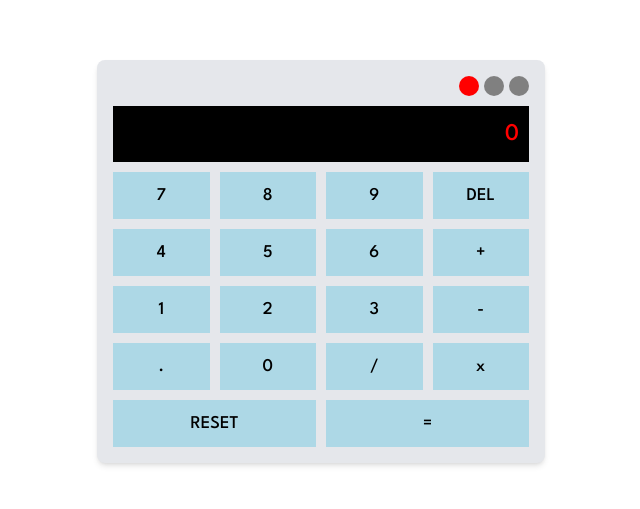
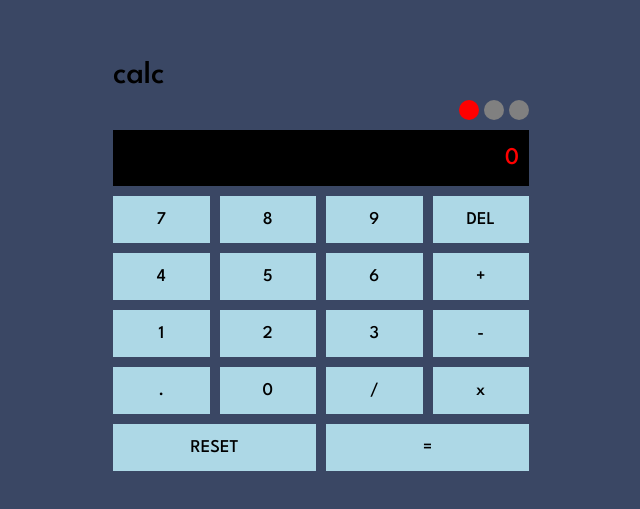
Before and after one commit to mehmetbacik/calculator-app, a React (Create React App) app: page / in a window 1280 px wide. Shown: the part 139-648 px from the top of the page, without its empty margins (319-959 px from the left). Built offline with nearby package versions, Linux system fonts and the light colour scheme.

Commit message:
Update
Updated for Header.

```diff
--- a/src/App.css
+++ /dev/null
@@ -1,38 +0,0 @@
-.App {
-  text-align: center;
-}
-
-.App-logo {
-  height: 40vmin;
-  pointer-events: none;
-}
-
-@media (prefers-reduced-motion: no-preference) {
-  .App-logo {
-    animation: App-logo-spin infinite 20s linear;
-  }
-}
-
-.App-header {
-  background-color: #282c34;
-  min-height: 100vh;
-  display: flex;
-  flex-direction: column;
-  align-items: center;
-  justify-content: center;
-  font-size: calc(10px + 2vmin);
-  color: white;
-}
-
-.App-link {
-  color: #61dafb;
-}
-
-@keyframes App-logo-spin {
-  from {
-    transform: rotate(0deg);
-  }
-  to {
-    transform: rotate(360deg);
-  }
-}
--- a/src/App.tsx
+++ b/src/App.tsx
@@ -1,5 +1,4 @@
 import React from 'react';
-import './App.css';
 import './dist/css/styles.css'
 import { Calculator } from './components/Calculator/index.ts';
 
--- a/src/components/Calculator/Calculator.tsx
+++ b/src/components/Calculator/Calculator.tsx
@@ -1,4 +1,5 @@
 import React, { useState } from "react";
+import { Header } from "../Header/index.ts";
 import { Display } from "../Display/index.ts";
 import { Keypad } from "../Keypad/index.ts";
 import { ThemeSelector } from "../ThemeSelector/index.ts";
@@ -47,7 +48,8 @@ const Calculator: React.FC = () => {
 
 
   return (
-    <div className="container mx-auto max-w-md p-4 bg-gray-200 rounded-lg shadow-md">
+    <div className="container mx-auto max-w-md p-4">
+      <Header />
       <ThemeSelector theme={theme} changeTheme={changeTheme} />
       <Display displayValue={displayValue} />
       <Keypad handleButtonClick={handleButtonClick} />
--- /dev/null
+++ b/src/components/Header/Header.tsx
@@ -0,0 +1,11 @@
+import React from "react";
+
+const Header: React.FC = () => {
+  return (
+    <div>
+      <span>calc</span>
+    </div>
+  );
+};
+
+export default Header;
--- /dev/null
+++ b/src/components/Header/index.ts
@@ -0,0 +1 @@
+export { default as Header } from './Header.tsx';
--- a/src/styles/styles.scss
+++ b/src/styles/styles.scss
@@ -1,7 +1,14 @@
 @import "variables";
 
-html {
-    body {
-        @include font;
-    }
+body {
+    @include font;
+        &.theme-1 {
+            background-color: $very-dark-desaturated-blue-main;
+        }
+        &.theme-2 {
+            background-color: $light-gray;
+        }
+        &.theme-3 {
+            background-color: $very-dark-violet-main;
+        }
 }
```
Also changed, not shown: src/dist/css/styles.css, 1 other file (tests, documents, lock files or other folders).
